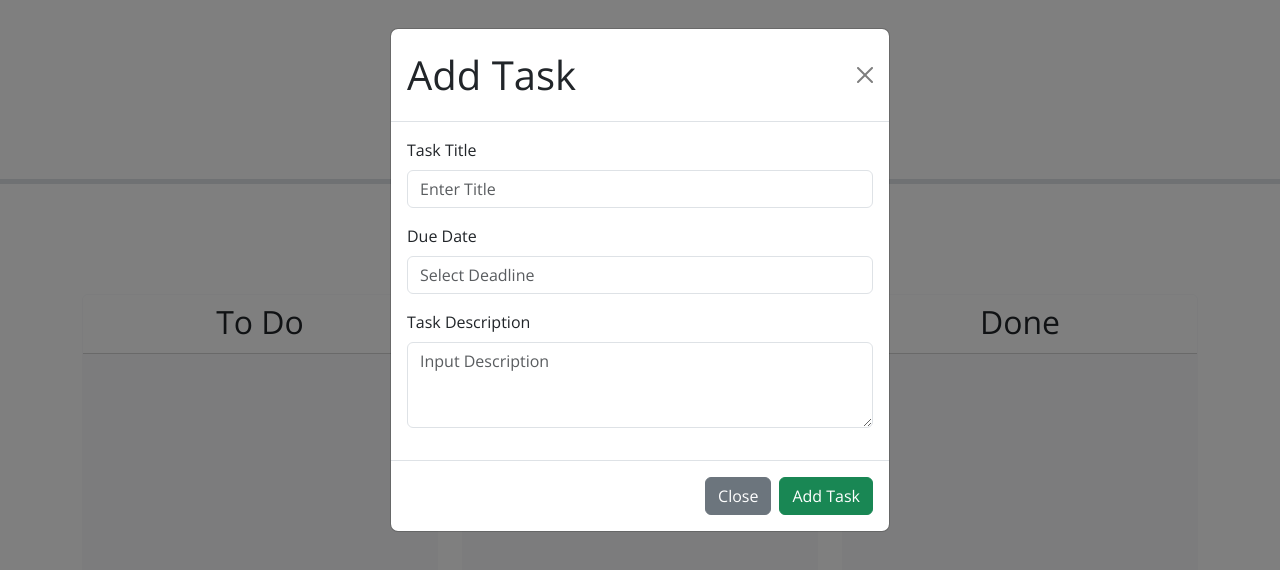
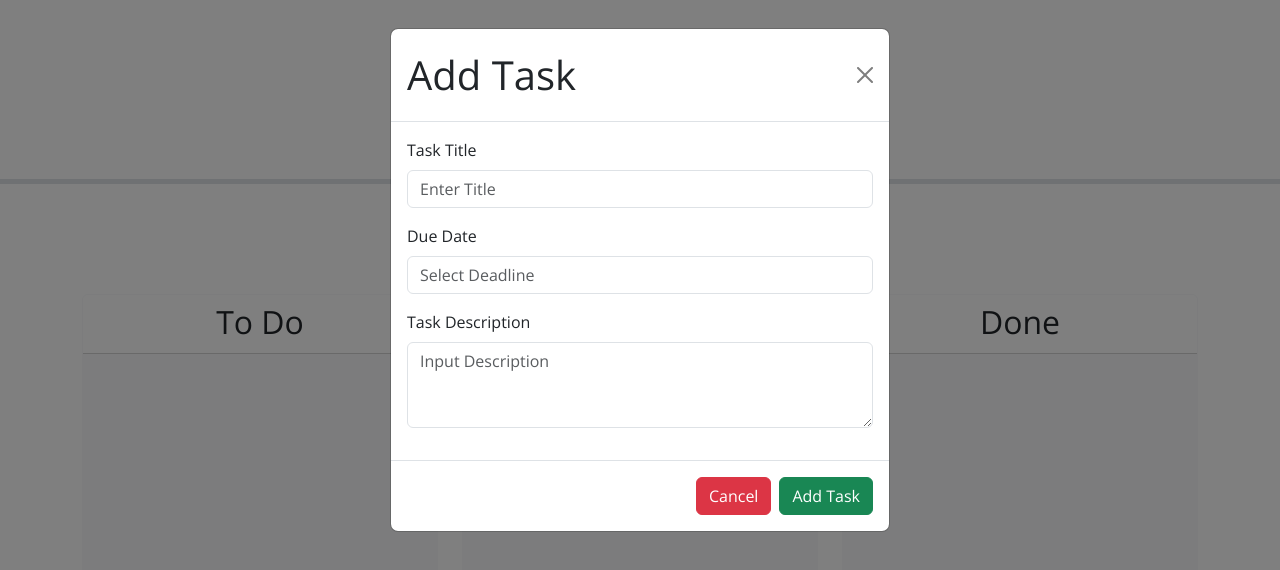
Before and after one commit to Lixiviate/C5-Task-Board, a plain HTML site: page index.html in a window 1280 px wide. Both pictures are taken after a click on the button "Add Task". Drawn offline with nearby package versions, Linux system fonts and the light colour scheme.

Commit message:
Updated close/cancel button

```diff
--- a/index.html
+++ b/index.html
@@ -106,10 +106,10 @@
             <div class="modal-footer">
               <button
                 type="button"
-                class="btn btn-secondary"
+                class="btn btn-danger"
                 data-bs-dismiss="modal"
               >
-                Close
+                Cancel
               </button>
               <button type="button" class="btn btn-success" id="saveTaskButton">
                 Add Task
```
